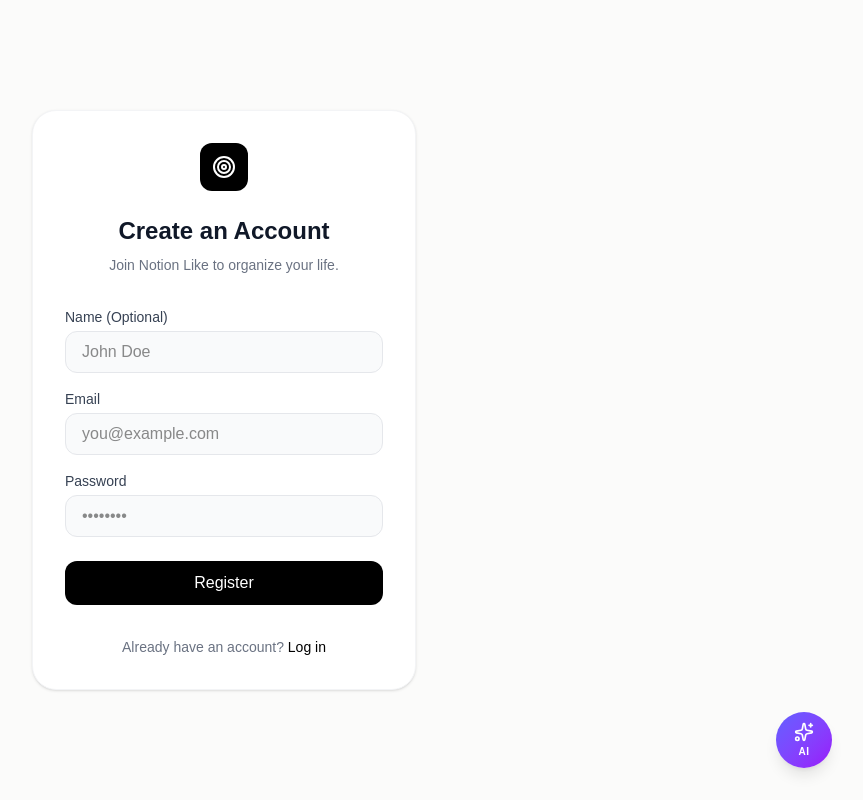
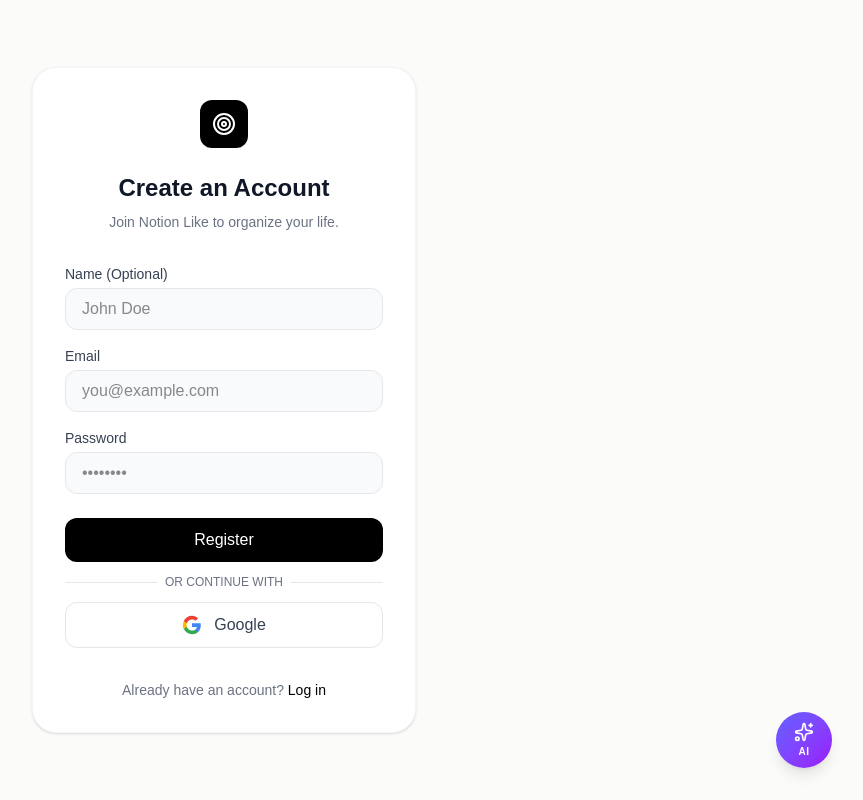
Before and after one commit to Nurdauletizm/productivity-app, a Next.js app: page /register in a window 1280 px wide. Shown: the whole page, without its empty margins (416-1279 px from the left). Built offline with nearby package versions, Linux system fonts and the light colour scheme.

Commit message:
feat(auth): integrate NextAuth GoogleProvider and add Google Sign-In buttons to auth screens

```diff
--- a/src/app/login/page.tsx
+++ b/src/app/login/page.tsx
@@ -78,13 +78,39 @@
                         />
                     </div>
 
+                    <div className="flex flex-col gap-3 mt-6">
                         <button
                             type="submit"
                             disabled={isLoading}
-                        className="w-full flex items-center justify-center gap-3 bg-black text-white px-4 py-2.5 rounded-xl hover:bg-gray-800 transition-colors font-medium mt-6 disabled:opacity-50"
+                            className="w-full flex items-center justify-center gap-3 bg-black text-white px-4 py-2.5 rounded-xl hover:bg-gray-800 transition-colors font-medium disabled:opacity-50"
                         >
                             {isLoading ? "Signing in..." : "Sign in"}
                         </button>
+
+                        <div className="relative">
+                            <div className="absolute inset-0 flex items-center">
+                                <span className="w-full border-t border-gray-200" />
+                            </div>
+                            <div className="relative flex justify-center text-xs uppercase">
+                                <span className="bg-white px-2 text-gray-500">Or continue with</span>
+                            </div>
+                        </div>
+
+                        <button
+                            type="button"
+                            onClick={() => signIn("google", { callbackUrl: "/" })}
+                            className="w-full flex items-center justify-center gap-3 bg-white text-gray-700 border border-gray-200 px-4 py-2.5 rounded-xl hover:bg-gray-50 transition-colors font-medium"
+                        >
+                            <svg className="w-5 h-5" aria-hidden="true" viewBox="0 0 24 24">
+                                <path d="M22.56 12.25c0-.78-.07-1.53-.2-2.25H12v4.26h5.92c-.26 1.37-1.04 2.53-2.21 3.31v2.77h3.57c2.08-1.92 3.28-4.74 3.28-8.09z" fill="#4285F4" />
+                                <path d="M12 23c2.97 0 5.46-.98 7.28-2.66l-3.57-2.77c-.98.66-2.23 1.06-3.71 1.06-2.86 0-5.29-1.93-6.16-4.53H2.18v2.84C3.99 20.53 7.7 23 12 23z" fill="#34A853" />
+                                <path d="M5.84 14.09c-.22-.66-.35-1.36-.35-2.09s.13-1.43.35-2.09V7.07H2.18C1.43 8.55 1 10.22 1 12s.43 3.45 1.18 4.93l2.85-2.22.81-.62z" fill="#FBBC05" />
+                                <path d="M12 5.38c1.62 0 3.06.56 4.21 1.64l3.15-3.15C17.45 2.09 14.97 1 12 1 7.7 1 3.99 3.47 2.18 7.07l3.66 2.84c.87-2.6 3.3-4.53 6.16-4.53z" fill="#EA4335" />
+                                <path d="M1 1h22v22H1z" fill="none" />
+                            </svg>
+                            Google
+                        </button>
+                    </div>
 
                     <div className="text-center pt-4 text-sm text-gray-500">
                         Don't have an account?{" "}
--- a/src/app/register/page.tsx
+++ b/src/app/register/page.tsx
@@ -2,6 +2,7 @@
 
 import { useState } from "react";
 import { useRouter } from "next/navigation";
+import { signIn } from "next-auth/react";
 import Link from "next/link";
 import { Target } from "lucide-react";
 
@@ -91,13 +92,39 @@
                         />
                     </div>
 
+                    <div className="flex flex-col gap-3 mt-6">
                         <button
                             type="submit"
                             disabled={isLoading}
-                        className="w-full flex items-center justify-center gap-3 bg-black text-white px-4 py-2.5 rounded-xl hover:bg-gray-800 transition-colors font-medium mt-6 disabled:opacity-50"
+                            className="w-full flex items-center justify-center gap-3 bg-black text-white px-4 py-2.5 rounded-xl hover:bg-gray-800 transition-colors font-medium disabled:opacity-50"
                         >
                             {isLoading ? "Creating account..." : "Register"}
                         </button>
+
+                        <div className="relative">
+                            <div className="absolute inset-0 flex items-center">
+                                <span className="w-full border-t border-gray-200" />
+                            </div>
+                            <div className="relative flex justify-center text-xs uppercase">
+                                <span className="bg-white px-2 text-gray-500">Or continue with</span>
+                            </div>
+                        </div>
+
+                        <button
+                            type="button"
+                            onClick={() => signIn("google", { callbackUrl: "/" })}
+                            className="w-full flex items-center justify-center gap-3 bg-white text-gray-700 border border-gray-200 px-4 py-2.5 rounded-xl hover:bg-gray-50 transition-colors font-medium"
+                        >
+                            <svg className="w-5 h-5" aria-hidden="true" viewBox="0 0 24 24">
+                                <path d="M22.56 12.25c0-.78-.07-1.53-.2-2.25H12v4.26h5.92c-.26 1.37-1.04 2.53-2.21 3.31v2.77h3.57c2.08-1.92 3.28-4.74 3.28-8.09z" fill="#4285F4" />
+                                <path d="M12 23c2.97 0 5.46-.98 7.28-2.66l-3.57-2.77c-.98.66-2.23 1.06-3.71 1.06-2.86 0-5.29-1.93-6.16-4.53H2.18v2.84C3.99 20.53 7.7 23 12 23z" fill="#34A853" />
+                                <path d="M5.84 14.09c-.22-.66-.35-1.36-.35-2.09s.13-1.43.35-2.09V7.07H2.18C1.43 8.55 1 10.22 1 12s.43 3.45 1.18 4.93l2.85-2.22.81-.62z" fill="#FBBC05" />
+                                <path d="M12 5.38c1.62 0 3.06.56 4.21 1.64l3.15-3.15C17.45 2.09 14.97 1 12 1 7.7 1 3.99 3.47 2.18 7.07l3.66 2.84c.87-2.6 3.3-4.53 6.16-4.53z" fill="#EA4335" />
+                                <path d="M1 1h22v22H1z" fill="none" />
+                            </svg>
+                            Google
+                        </button>
+                    </div>
 
                     <div className="text-center pt-4 text-sm text-gray-500">
                         Already have an account?{" "}
--- a/src/lib/auth.ts
+++ b/src/lib/auth.ts
@@ -1,5 +1,6 @@
 import { NextAuthOptions } from "next-auth";
 import CredentialsProvider from "next-auth/providers/credentials";
+import GoogleProvider from "next-auth/providers/google";
 import { PrismaAdapter } from "@auth/prisma-adapter";
 import { prisma } from "@/lib/prisma";
 import bcrypt from "bcryptjs";
@@ -7,6 +8,10 @@
 export const authOptions: NextAuthOptions = {
     adapter: PrismaAdapter(prisma) as any,
     providers: [
+        GoogleProvider({
+            clientId: process.env.GOOGLE_CLIENT_ID || "",
+            clientSecret: process.env.GOOGLE_CLIENT_SECRET || "",
+        }),
         CredentialsProvider({
             name: "Credentials",
             credentials: {
```
Lines whose indentation alone changed are shown as unchanged.
